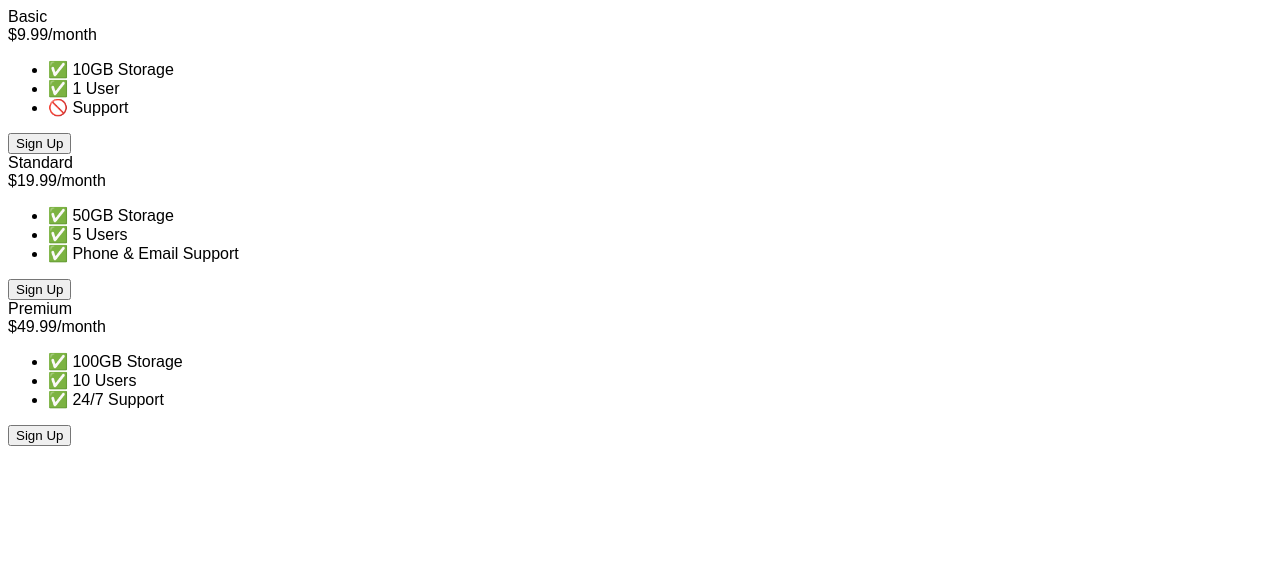
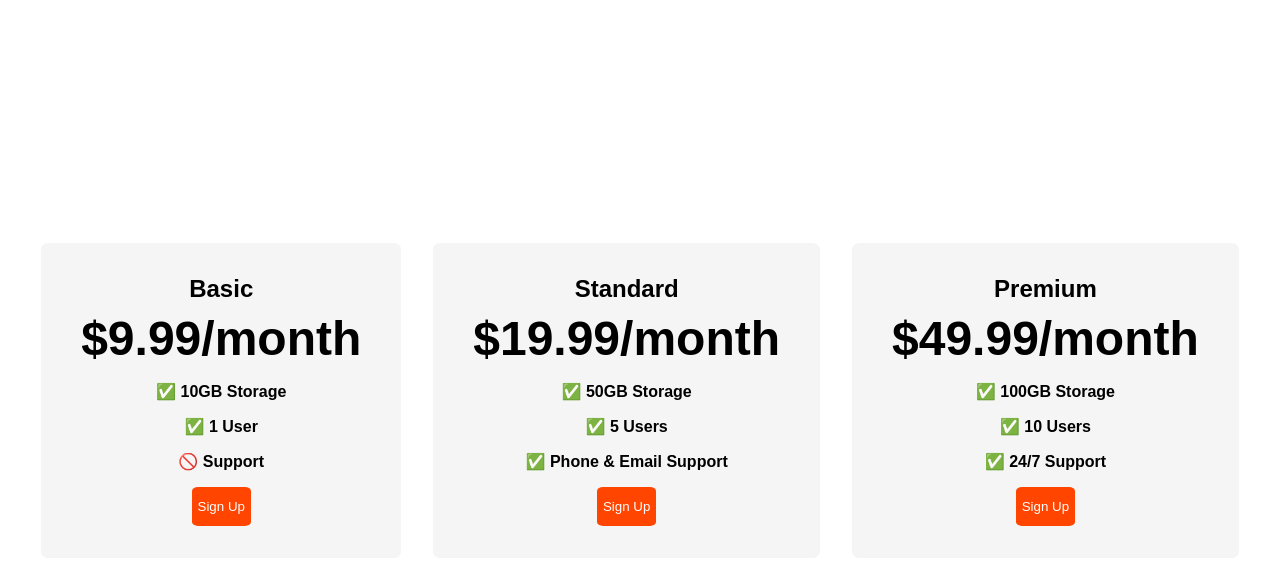
Before and after one commit to devinbroussard/web-development-course, a plain HTML site: page HTML-CSS/9.4 Flexbox Pricing Table Project/index.html in a window 1280 px wide. Drawn offline with Linux system fonts and the light colour scheme; a web font is replaced by a local one.

Commit message:
Complete pricing table project

```diff
--- a/HTML-CSS/9.4 Flexbox Pricing Table Project/index.html
+++ b/HTML-CSS/9.4 Flexbox Pricing Table Project/index.html
@@ -7,13 +7,70 @@
   <link rel="preconnect" href="https://fonts.gstatic.com" crossorigin>
   <link href="https://fonts.googleapis.com/css2?family=Sono:wght@400;700&display=swap" rel="stylesheet">
   <style>
+    body,html {
+      margin: 0;
+      padding: 0;
+    }
+
     body {
       font-family: 'Sono', sans-serif;
     }
 
     /* Hint: What can you do with a media query and flexbox? */
     @media (max-width: 1250px) {
+      .pricing-container {
+        flex-direction: column;
+        height: 100%;
+      }
+    }
 
+    .pricing-container {
+      display: flex;
+      justify-content: center;
+      align-items: center;
+      height: 100vh;
+      gap: 2rem;
+    }
+
+    .pricing-plan {
+      background-color: whitesmoke;
+      display: flex;
+      flex-direction: column;
+      align-items: center;
+      padding: 2rem;
+      padding-left: 2.5rem;
+      padding-right: 2.5rem;
+      border-radius: 2%;
+    }
+
+    .plan-title {
+      font-weight: bold;
+      font-size: x-large;
+      margin-bottom: 0.5rem;
+    }
+
+    .plan-price {
+      font-weight: bolder;
+      font-size: 3rem;
+    }
+
+    .plan-features {
+      list-style-type: none;
+      display: flex;
+      flex-direction: column;
+      align-items: center;
+      gap: 1rem;
+      font-weight: bold;
+      padding: 0;
+    }
+
+    .plan-button {
+      color: white;
+      background-color: orangered;
+      padding-top: 0.75rem;
+      padding-bottom: 0.75rem;
+      border-radius: 10%;
+      border: 0;
     }
   </style>
 </head>
```
